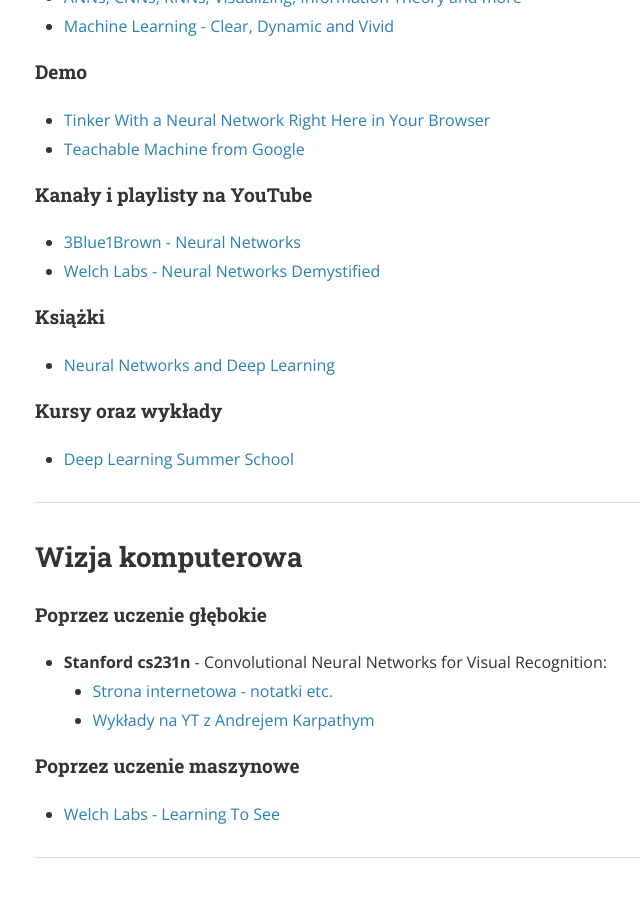
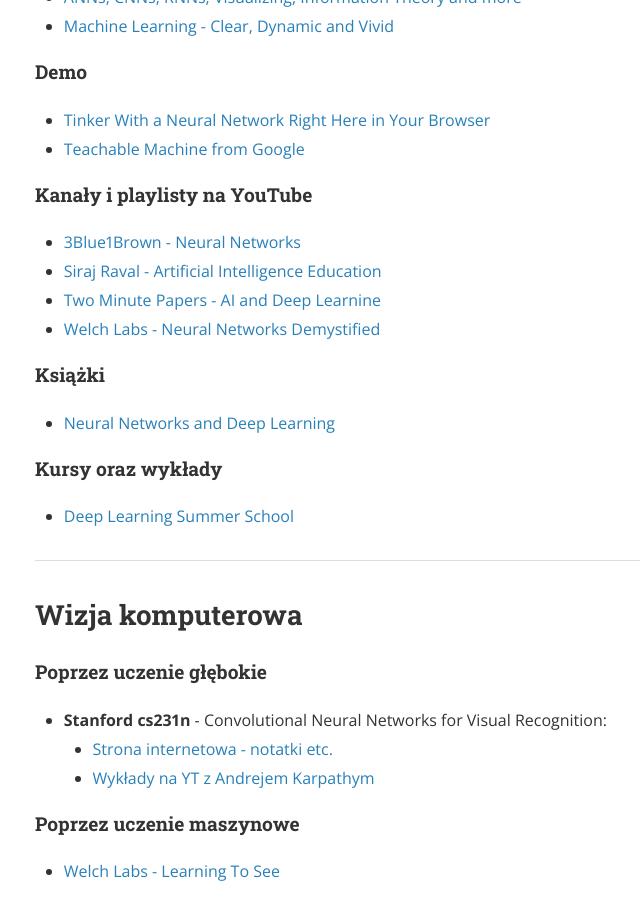
Before and after one commit to jpowie01/GradientPG, a Jekyll site: the page built from baza-wiedzy.md, in a window 1280 px wide and 900 px high, scrolled down 770 px. Shown: the whole window, without its empty margins (237-877 px from the left). Built offline with Jekyll 4.4.1, drawn with Linux system fonts in a browser that asks for light colours; nearby versions of some CDN libraries.

Commit message:
Dodaj linki do bazy wiedzy
Two Minute Papers i Siraj Raval.

```diff
--- a/baza-wiedzy.md
+++ b/baza-wiedzy.md
@@ -29,6 +29,8 @@
 
 #### Kanały i playlisty na YouTube
 - [3Blue1Brown - Neural Networks](https://www.youtube.com/playlist?list=PLZHQObOWTQDNU6R1_67000Dx_ZCJB-3pi)
+- [Siraj Raval - Artificial Intelligence Education](https://www.youtube.com/channel/UCWN3xxRkmTPmbKwht9FuE5A)
+- [Two Minute Papers - AI and Deep Learnine](https://www.youtube.com/playlist?list=PLujxSBD-JXglGL3ERdDOhthD3jTlfudC2)
 - [Welch Labs - Neural Networks Demystified](https://www.youtube.com/playlist?list=PLiaHhY2iBX9hdHaRr6b7XevZtgZRa1PoU)
 
 #### Książki
```
